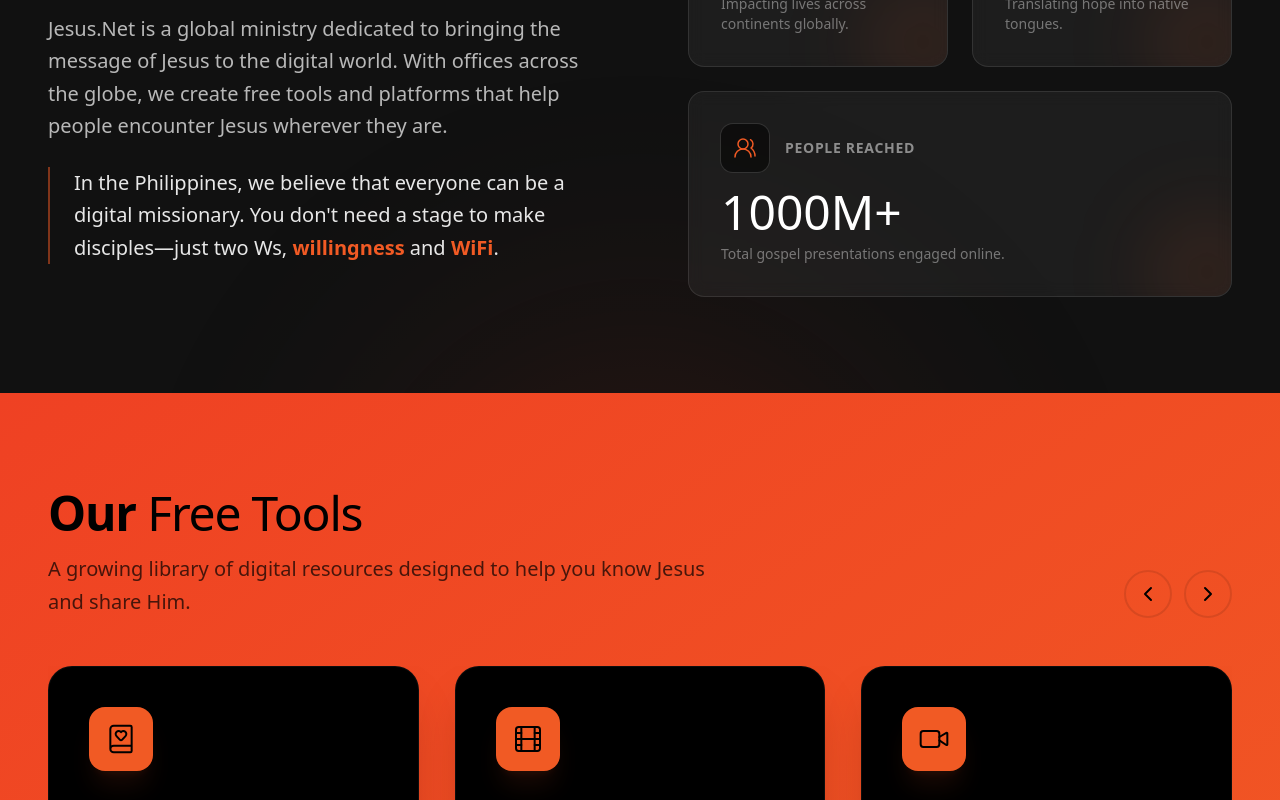
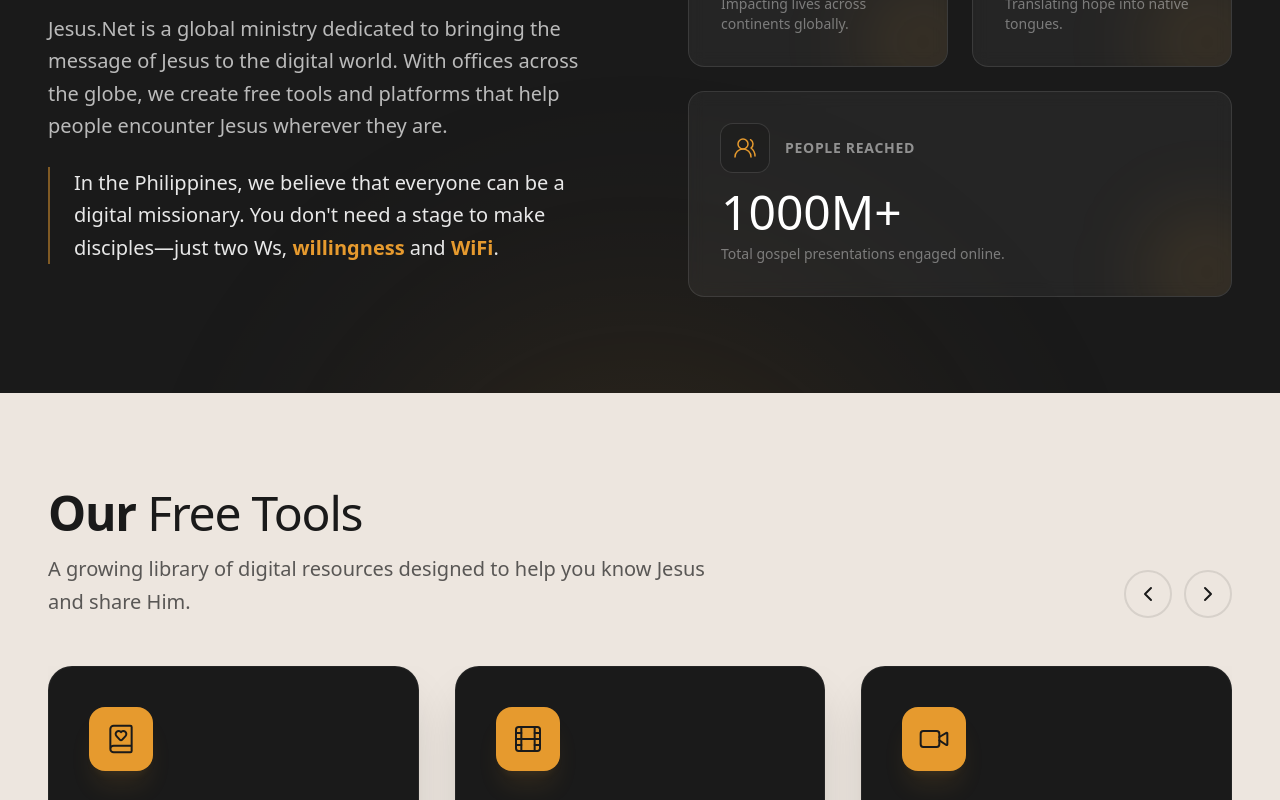
Before and after one commit to maric17/Jesus.net, a Next.js app: page / in a window 1280 px wide. Shown: the part 2060-2860 px from the top of the page. Built offline with nearby package versions, Linux system fonts and the light colour scheme.

Commit message:
feat: introduce Faith Journey Quiz, Free Tools carousel, and Quick Start components, along with global styles.

```diff
--- a/src/app/globals.scss
+++ b/src/app/globals.scss
@@ -1,14 +1,14 @@
 @import "tailwindcss";
 
 :root {
-  --background: #ffffff;
-  --foreground: #111111;
-  --color-brand-primary: #F15A24;
-  --color-brand-orange: #F15A24;
-  --color-brand-red: #EF4123;
-  --color-brand-blue: #0072BC;
-  --color-brand-dark: #111111;
-  --color-brand-black: #000000;
+  --background: #EDE6DF;
+  --foreground: #1A1A1A;
+  --color-brand-primary: #E69A2E;
+  --color-brand-orange: #E69A2E;
+  --color-brand-red: #E69A2E;
+  --color-brand-blue: #E69A2E;
+  --color-brand-dark: #1A1A1A;
+  --color-brand-black: #1A1A1A;
 }
 
 @theme inline {
@@ -17,10 +17,11 @@
   --font-sans: var(--font-montserrat);
 
   --color-brand-primary: var(--color-brand-primary);
-  --color-brand-yellow: var(--color-brand-orange); /* Map yellow to orange for compatibility */
+  --color-brand-yellow: var(--color-brand-primary);
   --color-brand-orange: var(--color-brand-orange);
   --color-brand-red: var(--color-brand-red);
   --color-brand-blue: var(--color-brand-blue);
+  --color-brand-light: var(--background);
   --color-brand-dark: var(--color-brand-dark);
   --color-brand-black: var(--color-brand-black);
 
@@ -46,7 +47,7 @@
 /* Custom Scrollbar for Dark Elements */
 .custom-scrollbar {
   scrollbar-width: thin;
-  scrollbar-color: rgba(250, 204, 21, 0.3) transparent;
+  scrollbar-color: rgba(230, 154, 46, 0.3) transparent;
 }
 
 .custom-scrollbar::-webkit-scrollbar {
@@ -58,10 +59,10 @@
 }
 
 .custom-scrollbar::-webkit-scrollbar-thumb {
-  background: rgba(250, 204, 21, 0.2);
+  background: rgba(230, 154, 46, 0.2);
   border-radius: 20px;
 }
 
 .custom-scrollbar::-webkit-scrollbar-thumb:hover {
-  background: rgba(250, 204, 21, 0.4);
+  background: rgba(230, 154, 46, 0.4);
 }
--- a/src/components/FaithJourneyQuiz.tsx
+++ b/src/components/FaithJourneyQuiz.tsx
@@ -116,7 +116,7 @@
     return (
       <div className="max-w-2xl mx-auto">
         <FadeIn direction="up">
-          <div className="bg-white rounded-[3rem] p-12 text-brand-black shadow-2xl border border-brand-yellow/20">
+          <div className="bg-brand-light rounded-[3rem] p-12 text-brand-black shadow-2xl border border-brand-yellow/20">
             <span className="text-brand-yellow font-bold tracking-widest uppercase text-sm mb-4 block">Recommended for You</span>
             <div className="w-20 h-20 bg-brand-yellow rounded-2xl flex items-center justify-center mb-8 shadow-xl shadow-brand-yellow/20">
               <Icon className="text-brand-black" size={40} />
--- a/src/components/FreeTools.tsx
+++ b/src/components/FreeTools.tsx
@@ -81,7 +81,7 @@
   const displayTools = [...TOOLS, ...TOOLS];
 
   return (
-    <section className="py-24 bg-gradient-to-br from-brand-red to-brand-orange w-full text-brand-black overflow-hidden relative">
+    <section className="py-24 bg-brand-light w-full text-brand-black overflow-hidden relative">
       <div className="container mx-auto px-6 md:px-12 relative z-10 mb-12 flex flex-col md:flex-row md:items-end justify-between gap-8">
         <FadeIn direction="up" className="max-w-2xl">
           <h2 className="text-4xl md:text-5xl font-bold tracking-tight mb-4 text-brand-black">
--- a/src/components/QuickStart.tsx
+++ b/src/components/QuickStart.tsx
@@ -53,7 +53,7 @@
 
 export default function QuickStart() {
   return (
-    <section className="py-24 bg-white w-full text-brand-black relative overflow-hidden">
+    <section className="py-24 bg-brand-light w-full text-brand-black relative overflow-hidden">
       <div className="container mx-auto px-6 md:px-12 relative z-10">
         <div className="flex flex-col md:flex-row md:items-end justify-between mb-20 gap-8">
           <FadeIn direction="up" className="max-w-2xl">
```
